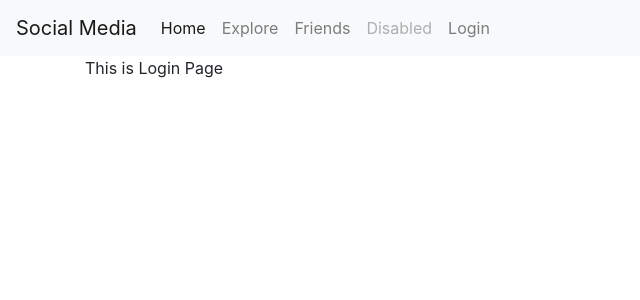
After one commit to filius-fall/social_media, a Flask app: page /login in a window 1280 px wide. The commit adds this page. Shown: the top 300 px of the page, without its empty margins (0-640 px from the left). Run offline with Flask 2, Linux system fonts and the light colour scheme; some libraries are stand-ins or nearby versions.

Commit message:
Added Templates files

```diff
--- a/app/routes.py
+++ b/app/routes.py
@@ -6,3 +6,28 @@ from . import app
 @app.route("/home")
 def home():
     return render_template("home.html", title="HOME")
+
+
+@app.route("/about")
+def about():
+    return render_template("about.html", title="About")
+
+
+@app.route("/explore")
+def explore():
+    return render_template("explore.html", title="explore")
+
+
+@app.route("/friends")
+def friends():
+    return render_template("friends.html", title="Friends")
+
+
+@app.route("/register")
+def register():
+    return render_template("register.html", title="Registration")
+
+
+@app.route("/login")
+def login():
+    return render_template("login.html", title="Login")
--- a/app/templates/layout.html
+++ b/app/templates/layout.html
@@ -42,9 +42,13 @@
             <div class="navbar-nav">
                 <a class="nav-item nav-link active" href="{{ url_for('home') }}">Home <span
                         class="sr-only">(current)</span></a>
-                <a class="nav-item nav-link" href="{{ url_for('home') }}">Explore</a>
-                <a class="nav-item nav-link" href="{{ url_for('home') }}">Friends</a>
+                <a class="nav-item nav-link" href="{{ url_for('explore') }}">Explore</a>
+                <a class="nav-item nav-link" href="{{ url_for('friends') }}">Friends</a>
+
                 <a class="nav-item nav-link disabled" href="#">Disabled</a>
+                <div style="text-align:right;">
+                    <a class="nav-item nav-link" href="{{ url_for('login') }}">Login</a>
+                </div>
             </div>
         </div>
     </nav>
--- /dev/null
+++ b/app/templates/login.html
@@ -0,0 +1,7 @@
+{% extends "layout.html" %}
+
+{% block content %}
+
+<p>This is Login Page</p>
+
+{% endblock %}
--- a/config.py
+++ b/config.py
@@ -1 +1,2 @@
 DEBUG = True
+SECRET_KEY = "you-will-never-guess"
```
Also changed, not shown: app/templates/about.html (added, +7 -0 lines), app/templates/explore.html (added, +7 -0 lines), app/templates/friends.html (added, +7 -0 lines), app/templates/register.html (added, +7 -0 lines).
